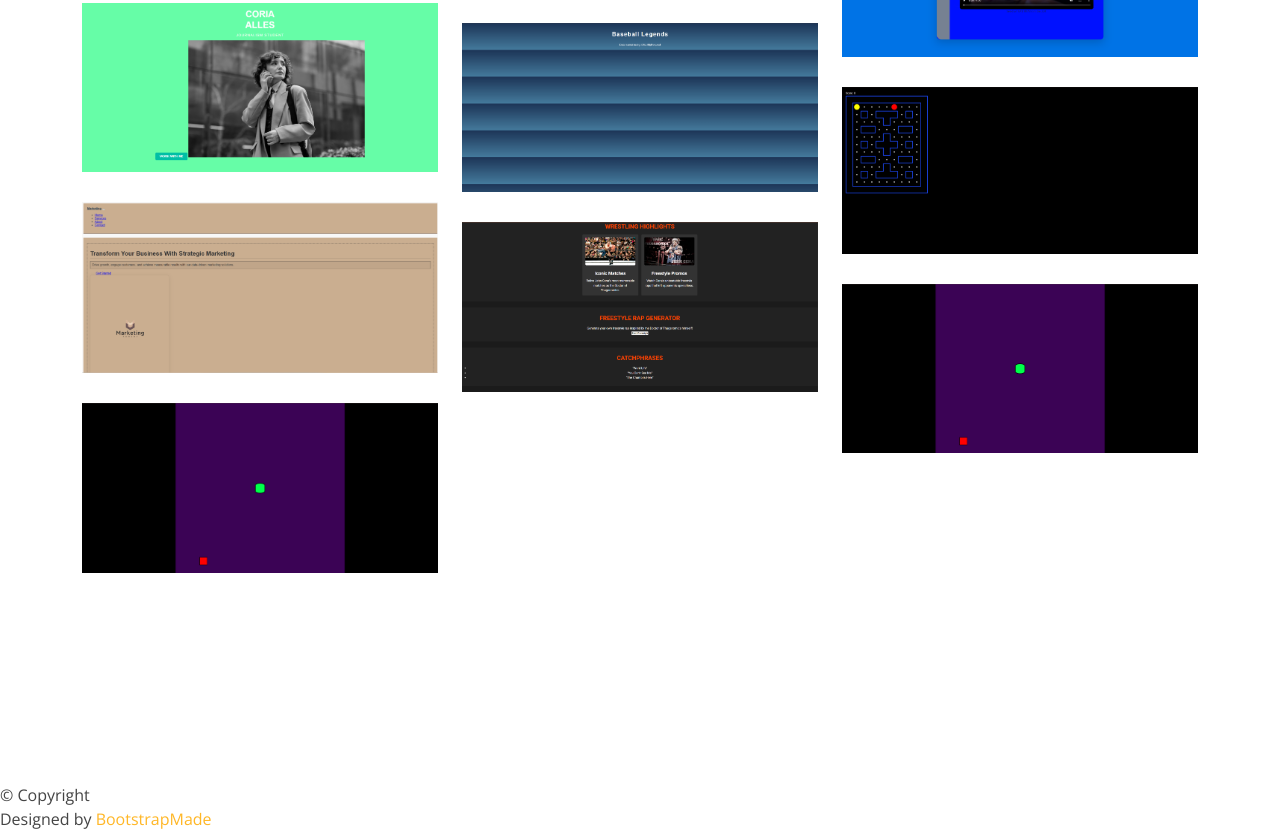
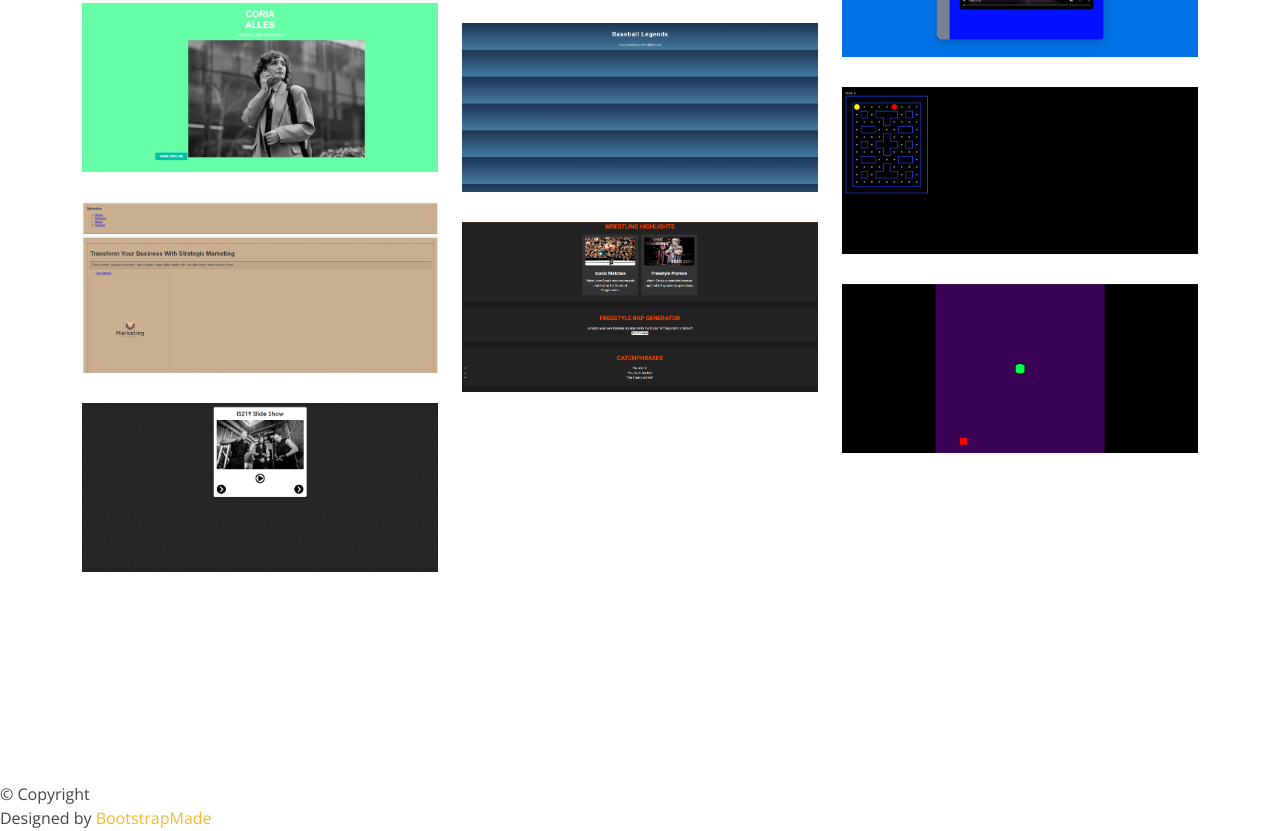
Before and after one commit to Luccithekid/Petito-Portfolio, a plain HTML site: page index.html in a window 1280 px wide. Shown: the part 3796-4627 px from the top of the page. Drawn offline with nearby package versions, Linux system fonts and the light colour scheme.

Commit message:
NJIT Update v2

```diff
--- a/index.html
+++ b/index.html
@@ -430,7 +430,7 @@
           </div>
 
           <div class="col-lg-4 col-md-6 portfolio-item filter-web">
-            <div class="portfolio-img"><img src="assets/img/Screenshot 2026-01-23 082547.png" class="img-fluid" alt=""></div>
+            <div class="portfolio-img"><img src="assets/img/Screenshot 2026-03-02 091719.png" class="img-fluid" alt=""></div>
             <div class="portfolio-info">
               <h4>NJIT-Project-main<h4>
               <p>Website</p>
```
